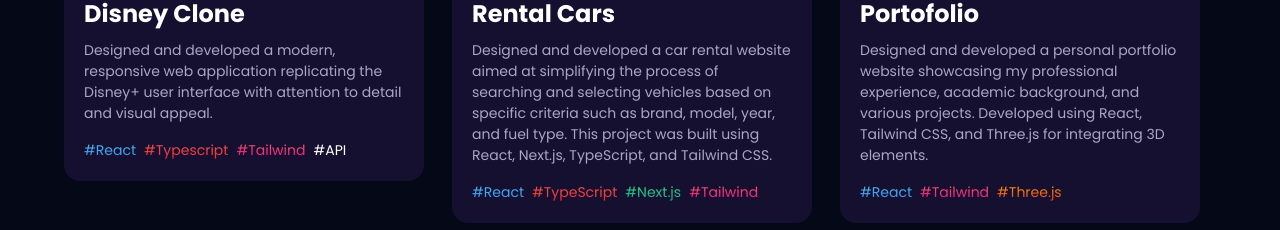
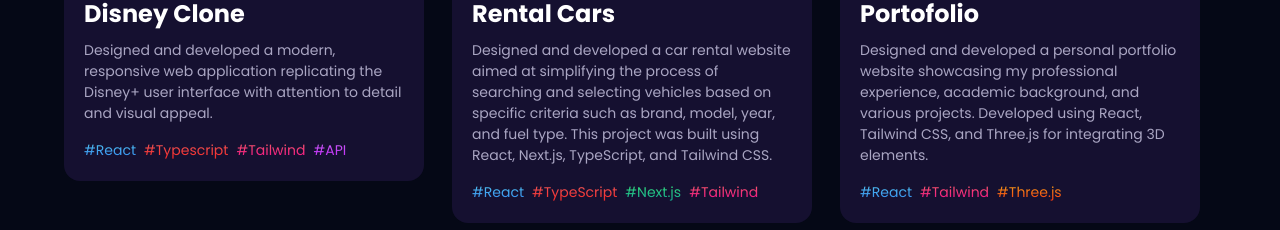
Before and after one commit to Gadnadj/3D_Portofolio, a React (Vite) app: page / in a window 1280 px wide. Shown: the part 5659-5889 px from the top of the page. Built offline with nearby package versions, Linux system fonts and the light colour scheme.

Commit message:
add violet color

```diff
--- a/src/index.css
+++ b/src/index.css
@@ -93,6 +93,23 @@
     to top,
     #2f80ed,
     #56ccf2
+  ); /* W3C, IE 10+/ Edge, Firefox 16+, Chrome 26+, Opera 12+, Safari 7+ */
+  -webkit-background-clip: text;
+  -webkit-text-fill-color: transparent;
+}
+
+.violet-text-gradient {
+  /* background: -webkit-linear-gradient(#eee, #333); */
+  background: #bf1ef4; /* fallback for old browsers */
+  background: -webkit-linear-gradient(
+    to top,
+    #bf1ef4,
+    #cb65fa
+  ); /* Chrome 10-25, Safari 5.1-6 */
+  background: linear-gradient(
+    to top,
+    #bf1ef4,
+    #cb65fa
   ); /* W3C, IE 10+/ Edge, Firefox 16+, Chrome 26+, Opera 12+, Safari 7+ */
   -webkit-background-clip: text;
   -webkit-text-fill-color: transparent;
```
